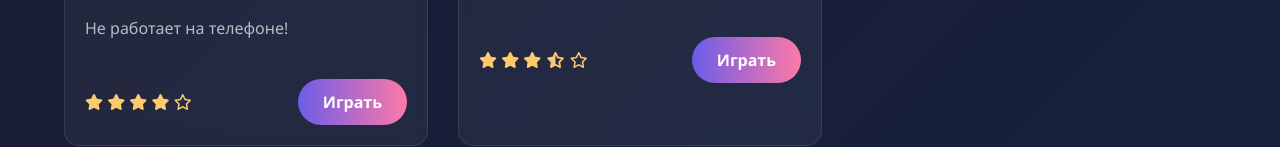
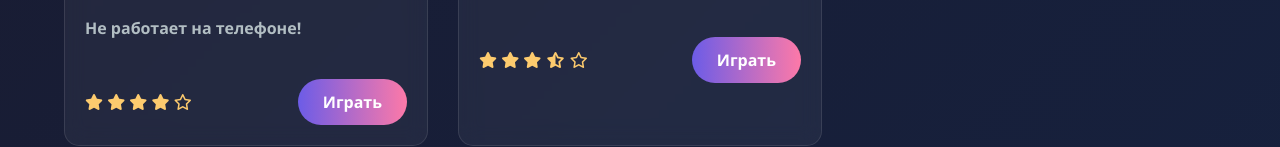
Before and after one commit to nesoqiton/TwoNEGames.com, a plain HTML site: page index.html in a window 1280 px wide. Shown: the part 1024-1171 px from the top of the page. Drawn offline with Linux system fonts and the light colour scheme.

Commit message:
Update index.html

```diff
--- a/index.html
+++ b/index.html
@@ -590,7 +590,7 @@
             </div>
             <div class="game-card-body">
                 <p>Классическая змейка. Собирайте еду, становитесь longer и избегайте столкновений с собой.</p>
-                <p>Не работает на телефоне!</p>
+                <p><b>Не работает на телефоне!</b></p>
             </div>
             <div class="game-card-footer">
                 <div class="game-rating">
```
